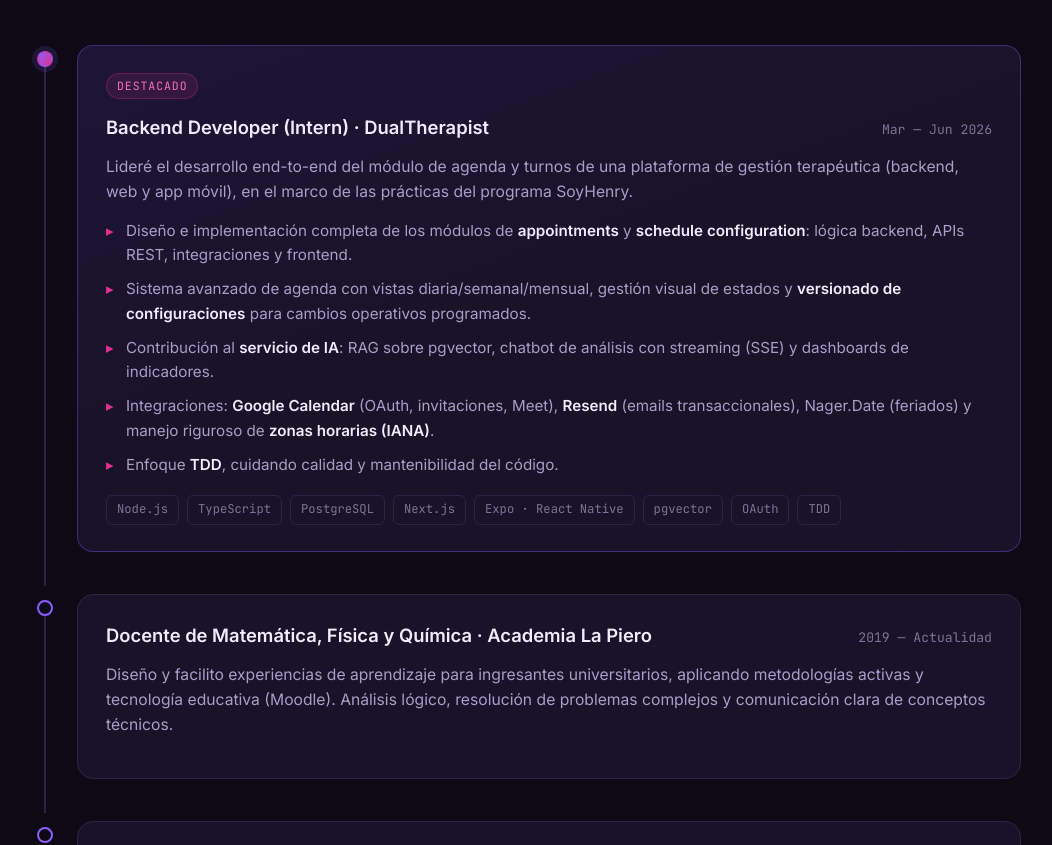
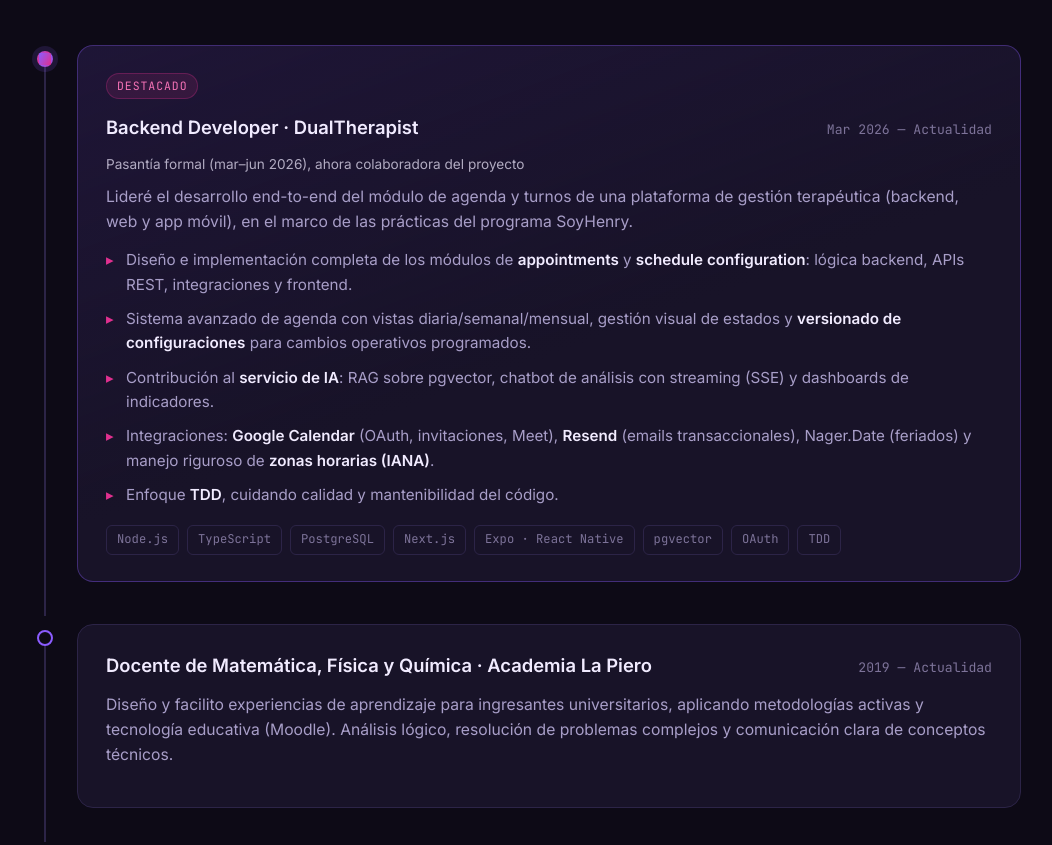
Before and after one commit to sofiaruiz1801/sofiaruiz1801.github.io, a plain HTML site: page index.html in a window 1280 px wide. Shown: the part 3144-3989 px from the top of the page, without its empty margins (111-1163 px from the left). Drawn offline with Linux system fonts and the light colour scheme.

Commit message:
Alinea rol DualTherapist: pasantia mar-jun 2026, ahora colaboradora (Presente)

```diff
--- a/assets/main.js
+++ b/assets/main.js
@@ -49,7 +49,7 @@ const I18N = {
     'exp.title': 'Experience',
     'exp.featured': 'Featured',
     'exp.present': 'Present',
-    'exp.job1.role': '(Intern)',
+    'exp.job1.role': 'Formal internship (Mar–Jun 2026), now an ongoing project collaborator',
     'exp.job1.lead': 'Led the end-to-end development of the scheduling & appointments module of a therapy-management platform (backend, web and mobile app), as part of the SoyHenry program internship.',
     'exp.job1.b1': 'Designed and fully implemented the <strong>appointments</strong> and <strong>schedule configuration</strong> modules: backend logic, REST APIs, integrations and frontend.',
     'exp.job1.b2': 'Advanced scheduling system with daily/weekly/monthly views, visual status management and <strong>configuration versioning</strong> for scheduled operational changes.',
--- a/index.html
+++ b/index.html
@@ -207,9 +207,10 @@
           <div class="tl-item__body">
             <span class="tl-item__badge" data-i18n="exp.featured">Destacado</span>
             <div class="tl-item__head">
-              <h3>Backend Developer <span data-i18n="exp.job1.role">(Intern)</span> · DualTherapist</h3>
-              <span class="tl-item__date">Mar — Jun 2026</span>
+              <h3>Backend Developer · DualTherapist</h3>
+              <span class="tl-item__date">Mar 2026 — <span data-i18n="exp.present">Presente</span></span>
             </div>
+            <p class="tl-item__role" data-i18n="exp.job1.role" style="margin:.15rem 0 .5rem;font-size:.85rem;opacity:.7;">Pasantía formal (mar–jun 2026), ahora colaboradora del proyecto</p>
             <p class="tl-item__lead" data-i18n="exp.job1.lead">
               Lideré el desarrollo end-to-end del módulo de agenda y turnos de una plataforma de gestión
               terapéutica (backend, web y app móvil), en el marco de las prácticas del programa SoyHenry.
```
